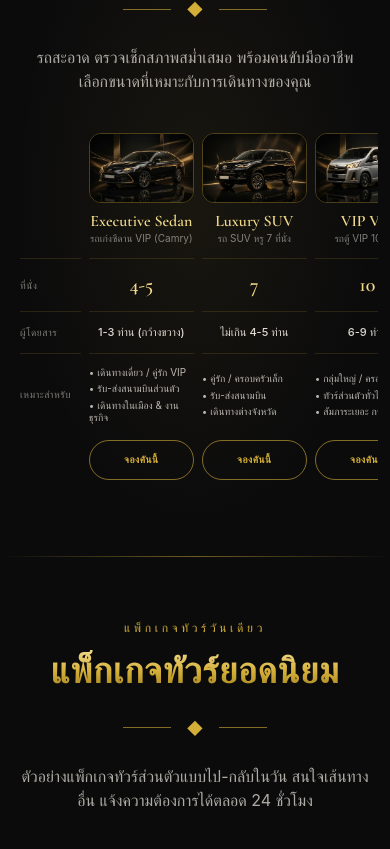
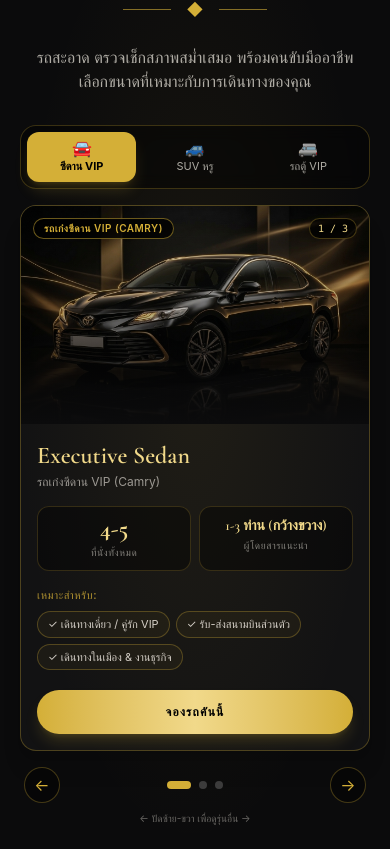
Before and after one commit to akachai-ui/surivip, a Next.js app: page / in a window 390 px wide. Shown: the part 2795-3644 px from the top of the page. Built offline with nearby package versions, Linux system fonts and the light colour scheme.

Commit message:
fix(fleet): fix mobile horizontal overflow with responsive tabbed swipeable cards

```diff
--- a/src/components/Fleet.tsx
+++ b/src/components/Fleet.tsx
@@ -1,15 +1,24 @@
 "use client";
 
+import { useState } from "react";
 import Image from "next/image";
 import Reveal from "@/components/Reveal";
 import { useLanguage } from "@/context/LanguageContext";
 
 export default function Fleet() {
   const { lang, t } = useLanguage();
+  const [activeMobileIdx, setActiveMobileIdx] = useState(0);
+  const [touchStartX, setTouchStartX] = useState<number | null>(null);
+  const [touchEndX, setTouchEndX] = useState<number | null>(null);
+  const [touchStartY, setTouchStartY] = useState<number | null>(null);
+  const [touchEndY, setTouchEndY] = useState<number | null>(null);
 
   const fleet = [
     {
       name: "Executive Sedan",
+      tabTh: "ซีดาน VIP",
+      tabEn: "VIP Sedan",
+      icon: "🚘",
       typeEn: "Toyota Camry / VIP Sedan",
       typeTh: "รถเก๋งซีดาน VIP (Camry)",
       image: "/images/fleet/sedan.jpg",
@@ -22,6 +31,9 @@ export default function Fleet() {
     },
     {
       name: "Luxury SUV",
+      tabTh: "SUV หรู",
+      tabEn: "Luxury SUV",
+      icon: "🚙",
       typeEn: "7-Seater Premium SUV",
       typeTh: "รถ SUV หรู 7 ที่นั่ง",
       image: "/images/fleet/suv.jpg",
@@ -34,6 +46,9 @@ export default function Fleet() {
     },
     {
       name: "VIP Van",
+      tabTh: "รถตู้ VIP",
+      tabEn: "VIP Van",
+      icon: "🚐",
       typeEn: "10-Seater VIP Van",
       typeTh: "รถตู้ VIP 10 ที่นั่ง",
       image: "/images/fleet/vip-van.jpg",
@@ -45,6 +60,47 @@ export default function Fleet() {
       bestForTh: ["กลุ่มใหญ่ / ครอบครัวใหญ่", "ทัวร์ส่วนตัวทั่วไทย", "สัมภาระเยอะ กระเป๋าใหญ่"],
     },
   ];
+
+  const currentVehicle = fleet[activeMobileIdx];
+
+  const goToNext = () => {
+    setActiveMobileIdx((prev) => (prev + 1) % fleet.length);
+  };
+
+  const goToPrev = () => {
+    setActiveMobileIdx((prev) => (prev - 1 + fleet.length) % fleet.length);
+  };
+
+  const handleTouchStart = (e: React.TouchEvent) => {
+    setTouchEndX(null);
+    setTouchEndY(null);
+    setTouchStartX(e.targetTouches[0].clientX);
+    setTouchStartY(e.targetTouches[0].clientY);
+  };
+
+  const handleTouchMove = (e: React.TouchEvent) => {
+    setTouchEndX(e.targetTouches[0].clientX);
+    setTouchEndY(e.targetTouches[0].clientY);
+  };
+
+  const handleTouchEnd = () => {
+    if (touchStartX === null || touchEndX === null) return;
+    const diffX = touchStartX - touchEndX;
+    const diffY = touchStartY !== null && touchEndY !== null ? Math.abs(touchStartY - touchEndY) : 0;
+
+    // Trigger swipe if horizontal movement is dominant and > 35px
+    if (Math.abs(diffX) > 35 && Math.abs(diffX) > diffY) {
+      if (diffX > 0) {
+        goToNext();
+      } else {
+        goToPrev();
+      }
+    }
+    setTouchStartX(null);
+    setTouchEndX(null);
+    setTouchStartY(null);
+    setTouchEndY(null);
+  };
 
   function Stat({ label, value }: { label: string; value: string }) {
     return (
@@ -58,7 +114,7 @@ export default function Fleet() {
   }
 
   return (
-    <section id="fleet" className="relative bg-background px-5 py-16 sm:px-6 sm:py-24 lg:px-10 lg:py-32">
+    <section id="fleet" className="relative bg-background px-5 py-16 sm:px-6 sm:py-24 lg:px-10 lg:py-32 overflow-hidden w-full max-w-full">
       <div
         aria-hidden
         className="pointer-events-none absolute inset-x-0 top-0 h-px bg-gradient-to-r from-transparent via-gold/50 to-transparent"
@@ -68,7 +124,7 @@ export default function Fleet() {
         className="pointer-events-none absolute inset-0 bg-[radial-gradient(ellipse_at_center,rgba(212,175,55,0.07),transparent_65%)]"
       />
 
-      <div className="relative mx-auto max-w-6xl">
+      <div className="relative mx-auto max-w-6xl w-full">
         <Reveal className="text-center">
           <p className="text-xs font-medium uppercase tracking-[0.3em] text-gold sm:text-sm sm:tracking-[0.4em]">
             {t("ยานพาหนะระดับผู้บริหาร", "Our Fleet")}
@@ -89,83 +145,153 @@ export default function Fleet() {
           </p>
         </Reveal>
 
-        {/* Phones: side-by-side comparison table (Smooth horizontal scrollable) */}
-        <Reveal className="mt-10 md:hidden">
-          <div className="overflow-x-auto pb-3 scrollbar-none touch-smooth -mx-2 px-2 scroll-smooth">
-            <div className="grid grid-cols-[3.8rem_repeat(3,minmax(105px,1fr))] gap-x-2 min-w-[390px]">
-              <div />
-              {fleet.map((v) => (
-                <div key={v.name} className="text-center">
-                  <div className="relative aspect-[3/2] overflow-hidden rounded-xl border border-gold/30">
+        {/* Mobile View: Luxury Interactive Tabbed & Swipeable Cards (md:hidden) */}
+        <Reveal className="mt-8 md:hidden w-full max-w-full">
+          {/* Top Vehicle Selector Tabs */}
+          <div className="grid grid-cols-3 gap-1 rounded-2xl border border-gold/25 bg-black/40 p-1.5 backdrop-blur">
+            {fleet.map((v, idx) => {
+              const isActive = activeMobileIdx === idx;
+              return (
+                <button
+                  key={v.name}
+                  type="button"
+                  onClick={() => setActiveMobileIdx(idx)}
+                  className={`flex flex-col items-center justify-center rounded-xl py-2 px-1 text-center transition-all duration-300 ${
+                    isActive
+                      ? "bg-gold text-black shadow-lg shadow-gold/20 font-bold"
+                      : "text-foreground/70 hover:text-gold hover:bg-white/[0.04]"
+                  }`}
+                >
+                  <span className="text-base leading-none mb-1">{v.icon}</span>
+                  <span className="text-[11px] leading-tight">
+                    {lang === "th" ? v.tabTh : v.tabEn}
+                  </span>
+                </button>
+              );
+            })}
+          </div>
+
+          {/* Active Card with Touch Swipe */}
+          <div
+            onTouchStart={handleTouchStart}
+            onTouchMove={handleTouchMove}
+            onTouchEnd={handleTouchEnd}
+            className="mt-4 touch-pan-y"
+          >
+            <article className="overflow-hidden rounded-2xl border border-gold/30 bg-white/[0.03] shadow-xl">
+              <div className="relative aspect-[16/10] w-full overflow-hidden">
                 <Image
-                      src={v.image}
-                      alt={v.alt}
+                  src={currentVehicle.image}
+                  alt={currentVehicle.alt}
                   fill
-                      sizes="35vw"
-                      className="object-cover"
+                  sizes="100vw"
+                  className="object-cover transition-all duration-500"
+                  priority
                 />
-                  </div>
-                  <h3 className="mt-2 font-display text-base font-semibold leading-tight text-gold-light truncate">
-                    {v.name}
-                  </h3>
-                  <p className="text-[10px] text-foreground/50 truncate">{lang === "th" ? v.typeTh : v.typeEn}</p>
-                </div>
-              ))}
-
-              <div className="mt-3 flex items-center border-t border-gold/15 pt-3 text-[10px] uppercase tracking-wider text-foreground/50">
-                {t("ที่นั่ง", "Seats")}
-              </div>
-              {fleet.map((v) => (
                 <div
-                  key={v.name}
-                  className="mt-3 flex items-center justify-center border-t border-gold/15 pt-3"
-                >
-                  <span className="font-display text-xl font-semibold text-gold-light">
-                    {v.seats}
+                  aria-hidden
+                  className="absolute inset-0 bg-gradient-to-t from-[#0b0b0c] via-black/25 to-transparent"
+                />
+                <span className="absolute left-3 top-3 rounded-full border border-gold/50 bg-black/75 px-2.5 py-0.5 text-[10px] font-semibold uppercase tracking-wider text-gold backdrop-blur">
+                  {lang === "th" ? currentVehicle.typeTh : currentVehicle.typeEn}
+                </span>
+                <span className="absolute right-3 top-3 rounded-full border border-gold/30 bg-black/75 px-2 py-0.5 text-[10px] font-mono text-gold-light">
+                  {activeMobileIdx + 1} / {fleet.length}
                 </span>
               </div>
+
+              <div className="p-4 sm:p-5">
+                <div>
+                  <h3 className="font-display text-2xl font-semibold text-gold-light">
+                    {currentVehicle.name}
+                  </h3>
+                  <p className="mt-0.5 text-xs text-foreground/60">
+                    {lang === "th" ? currentVehicle.typeTh : currentVehicle.typeEn}
+                  </p>
+                </div>
+
+                <div className="mt-4 grid grid-cols-2 gap-2">
+                  <div className="rounded-xl border border-gold/20 bg-black/40 px-3 py-2.5 text-center">
+                    <p className="font-display text-2xl font-bold leading-none text-gold-light">
+                      {currentVehicle.seats}
+                    </p>
+                    <p className="mt-1 text-[10px] uppercase tracking-wider text-foreground/50">
+                      {t("ที่นั่งทั้งหมด", "Total Seats")}
+                    </p>
+                  </div>
+                  <div className="rounded-xl border border-gold/20 bg-black/40 px-3 py-2.5 text-center">
+                    <p className="font-display text-sm font-semibold leading-tight text-gold-light sm:text-base">
+                      {lang === "th" ? currentVehicle.passengersTh : currentVehicle.passengersEn}
+                    </p>
+                    <p className="mt-1 text-[10px] uppercase tracking-wider text-foreground/50">
+                      {t("ผู้โดยสารแนะนำ", "Recommended")}
+                    </p>
+                  </div>
+                </div>
+
+                <div className="mt-4">
+                  <p className="text-[11px] font-medium uppercase tracking-wider text-gold/80 mb-2">
+                    {t("เหมาะสำหรับ", "Best For")}:
+                  </p>
+                  <div className="flex flex-wrap gap-1.5">
+                    {(lang === "th" ? currentVehicle.bestForTh : currentVehicle.bestForEn).map((b) => (
+                      <span
+                        key={b}
+                        className="rounded-full border border-gold/30 bg-gold/5 px-2.5 py-1 text-[11px] text-foreground/85"
+                      >
+                        ✓ {b}
+                      </span>
                     ))}
+                  </div>
+                </div>
 
-              <div className="mt-3 flex items-center border-t border-gold/15 pt-3 text-[10px] uppercase tracking-wider text-foreground/50">
-                {t("ผู้โดยสาร", "Capacity")}
-              </div>
-              {fleet.map((v) => (
-                <div
-                  key={v.name}
-                  className="mt-3 flex items-center justify-center border-t border-gold/15 pt-3 text-center text-[11px] text-foreground/90 font-medium"
-                >
-                  {lang === "th" ? v.passengersTh : v.passengersEn}
-                </div>
-              ))}
-
-              <div className="mt-3 flex items-center border-t border-gold/15 pt-3 text-[10px] uppercase tracking-wider text-foreground/50">
-                {t("เหมาะสำหรับ", "Best For")}
-              </div>
-              {fleet.map((v) => {
-                const bestFor = lang === "th" ? v.bestForTh : v.bestForEn;
-                return (
-                  <div key={v.name} className="mt-3 flex items-center border-t border-gold/15 pt-3">
-                    <ul className="space-y-1 text-[10px] text-foreground/75">
-                      {bestFor.map((b) => (
-                        <li key={b} className="leading-tight">• {b}</li>
-                      ))}
-                    </ul>
-                  </div>
-                );
-              })}
-
-              <div />
-              {fleet.map((v) => (
-                <div key={v.name} className="mt-4">
                 <a
                   href="#booking"
-                    className="flex h-10 items-center justify-center rounded-full border border-gold/60 text-[10px] font-semibold uppercase tracking-wider text-gold transition active:scale-95 active:bg-gold/10"
+                  className="mt-5 flex h-11 w-full items-center justify-center rounded-full bg-gradient-to-r from-gold via-gold-light to-gold text-xs font-bold uppercase tracking-widest text-black shadow-lg shadow-gold/20 transition active:scale-95"
                 >
-                    {t("จองคันนี้", "Book")}
+                  {t("จองรถคันนี้", "Book This Vehicle")}
                 </a>
               </div>
+            </article>
+
+            {/* Bottom Controls: Prev / Indicators / Next */}
+            <div className="mt-4 flex items-center justify-between px-1">
+              <button
+                type="button"
+                onClick={goToPrev}
+                aria-label="Previous vehicle"
+                className="flex h-9 w-9 items-center justify-center rounded-full border border-gold/30 bg-black/40 text-gold transition active:scale-90"
+              >
+                ←
+              </button>
+
+              <div className="flex items-center gap-2">
+                {fleet.map((_, i) => (
+                  <button
+                    key={i}
+                    type="button"
+                    onClick={() => setActiveMobileIdx(i)}
+                    aria-label={`Go to vehicle ${i + 1}`}
+                    className={`h-2 rounded-full transition-all duration-300 ${
+                      activeMobileIdx === i ? "w-6 bg-gold" : "w-2 bg-white/20"
+                    }`}
+                  />
                 ))}
               </div>
+
+              <button
+                type="button"
+                onClick={goToNext}
+                aria-label="Next vehicle"
+                className="flex h-9 w-9 items-center justify-center rounded-full border border-gold/30 bg-black/40 text-gold transition active:scale-90"
+              >
+                →
+              </button>
+            </div>
+
+            <p className="mt-2 text-center text-[10px] text-foreground/40">
+              {t("← ปัดซ้าย-ขวา เพื่อดูรุ่นอื่น →", "← Swipe left / right to browse →")}
+            </p>
           </div>
         </Reveal>
 
```
Lines whose indentation alone changed are shown as unchanged.
